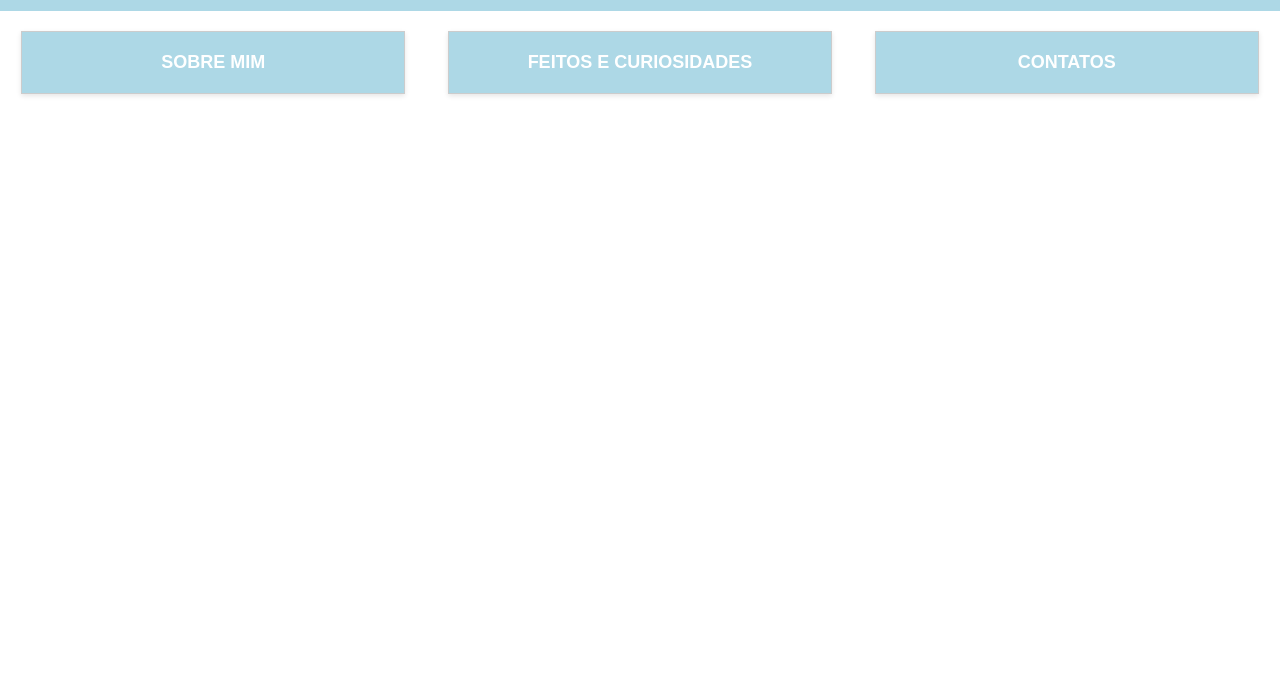
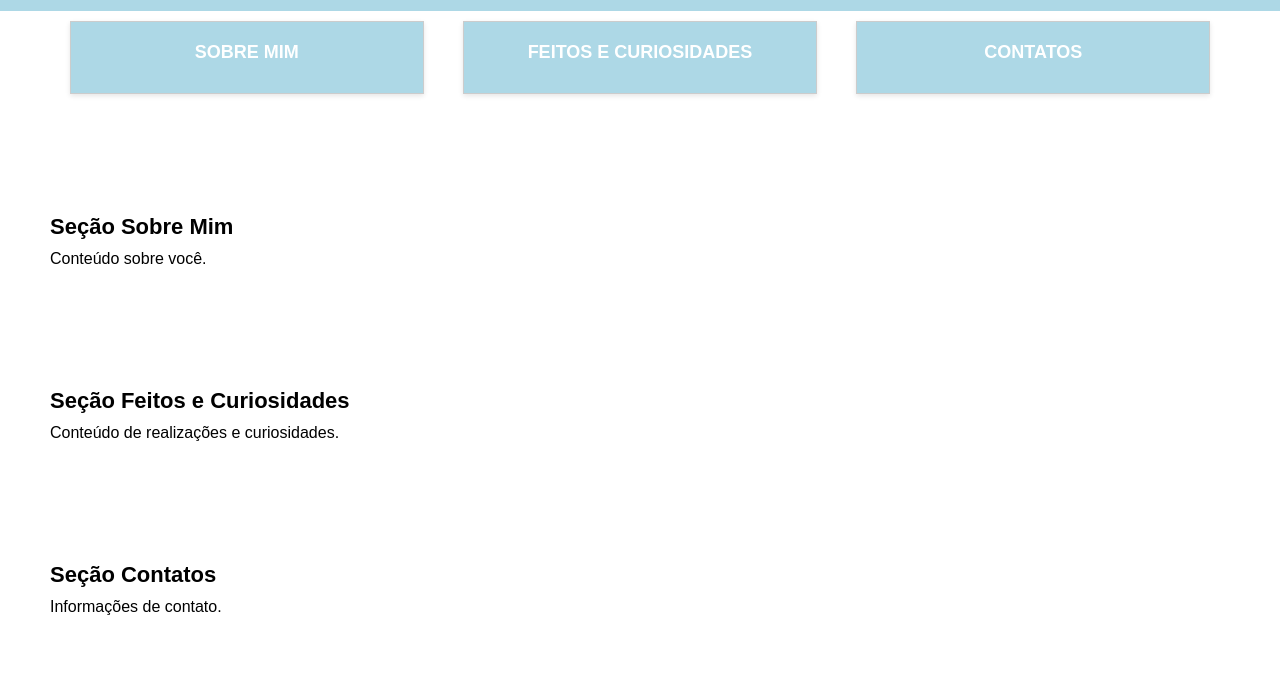
Before and after one commit to cardosogb/portfolio, a plain HTML site: page portfolio/index.html in a window 1280 px wide. Shown: the part 189-875 px from the top of the page. Before the commit the page ends 800 px from the top, so only its background shows below. Drawn offline with Linux system fonts and the light colour scheme.

Commit message:
Add files via upload

```diff
--- a/portfolio/index.html
+++ b/portfolio/index.html
@@ -4,7 +4,7 @@
     <meta charset="UTF-8">
     <meta name="viewport" content="width=device-width, initial-scale=1.0">
     <title>Portfólio</title>
-    <link rel="stylesheet" href="styles.css">
+    <link rel="stylesheet" href="style.css">
 </head>
 <body>
     <header>
@@ -13,15 +13,30 @@
     </header>
 
     <section class="info">
-        <div class="info-box">
+        <a href="#sobre-mim" class="info-box">
             <h2>Sobre Mim</h2>
-        </div>
-        <div class="info-box">
+        </a>
+        <a href="#feitos-curiosidades" class="info-box">
             <h2>Feitos e Curiosidades</h2>
-        </div>
-        <div class="info-box">
+        </a>
+        <a href="#contatos" class="info-box">
             <h2>Contatos</h2>
-        </div>
+        </a>
+    </section>
+
+    <section id="sobre-mim">
+        <h2>Seção Sobre Mim</h2>
+        <p>Conteúdo sobre você.</p>
+    </section>
+
+    <section id="feitos-curiosidades">
+        <h2>Seção Feitos e Curiosidades</h2>
+        <p>Conteúdo de realizações e curiosidades.</p>
+    </section>
+
+    <section id="contatos">
+        <h2>Seção Contatos</h2>
+        <p>Informações de contato.</p>
     </section>
 </body>
 </html>
--- /dev/null
+++ b/portfolio/style.css
@@ -0,0 +1,87 @@
+* {
+    margin: 0;
+    padding: 0;
+    box-sizing: border-box;
+}
+
+body {
+    font-family: Arial, sans-serif;
+    background-color: white;
+}
+
+header {
+    background-color: #ADD8E6;
+    height: 200px;
+    display: flex;
+    flex-direction: column;
+    align-items: center;
+    justify-content: center;
+    position: relative;
+}
+
+.profile-pic {
+    width: 100px;
+    height: 100px;
+    background-color: #7BAFD4;
+    border-radius: 50%;
+    border: 2px solid black;
+    position: absolute;
+    top: 30px; /* Subi a imagem para 30px */
+    animation: rotate 5s linear infinite;
+}
+
+h1 {
+    margin-top: 120px;
+    color: white;
+    font-size: 24px;
+    text-transform: uppercase;
+}
+
+section.info {
+    display: flex;
+    justify-content: space-around;
+    margin-top: 0;
+    padding-top: 10px;
+}
+
+.info-box {
+    width: 30%;
+    text-align: center;
+    padding: 20px;
+    background-color: #ADD8E6;
+    color: white;
+    border: 1px solid #ccc;
+    box-shadow: 0px 2px 5px rgba(0, 0, 0, 0.1);
+    text-decoration: none;
+    transition: background-color 0.3s ease;
+}
+
+.info-box:hover {
+    background-color: #7BAFD4;
+}
+
+.info-box h2 {
+    font-size: 18px;
+    text-transform: uppercase;
+}
+
+/* Seções de conteúdo */
+section {
+    padding: 50px;
+    margin: 20px 0;
+}
+
+section h2 {
+    margin-bottom: 10px;
+    font-size: 22px;
+}
+
+/* Animação da imagem de perfil */
+@keyframes rotate {
+    from {
+        transform: rotate(0deg);
+    }
+    to {
+        transform: rotate(360deg);
+    }
+}
```
